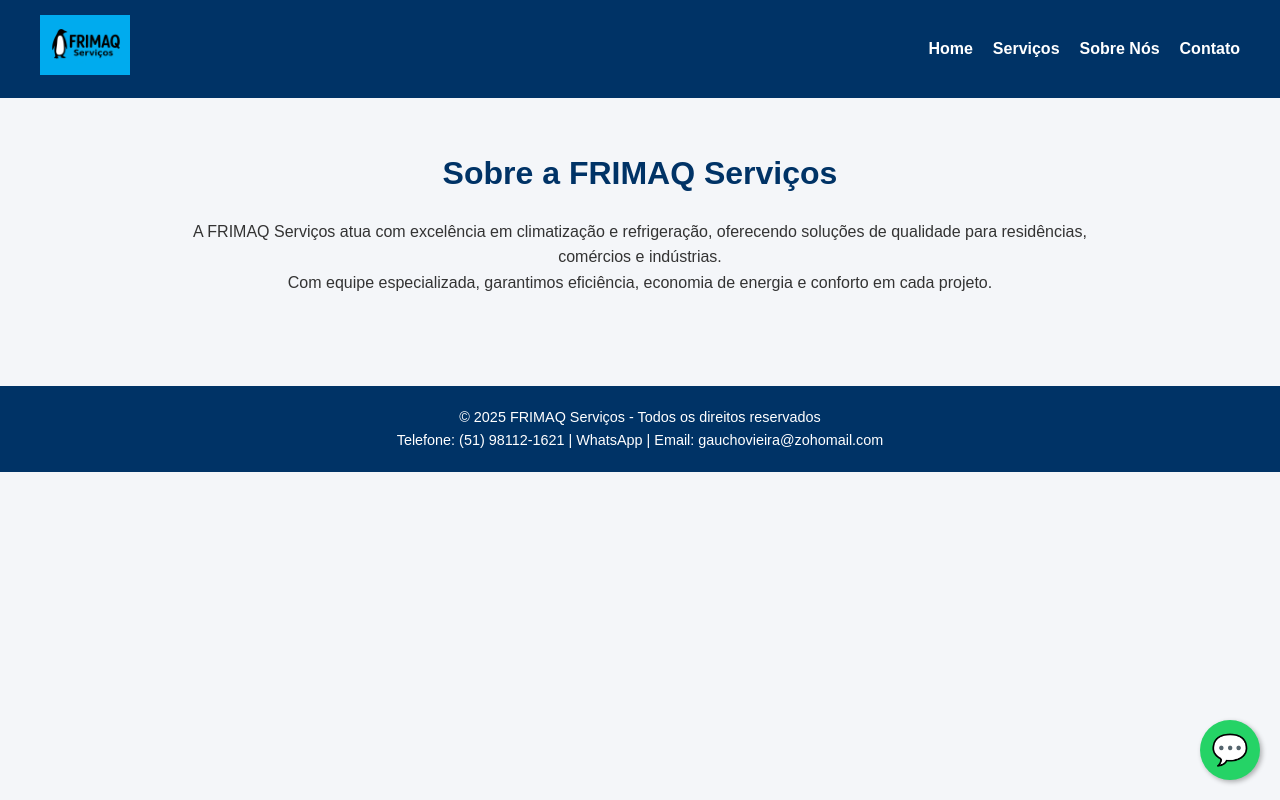
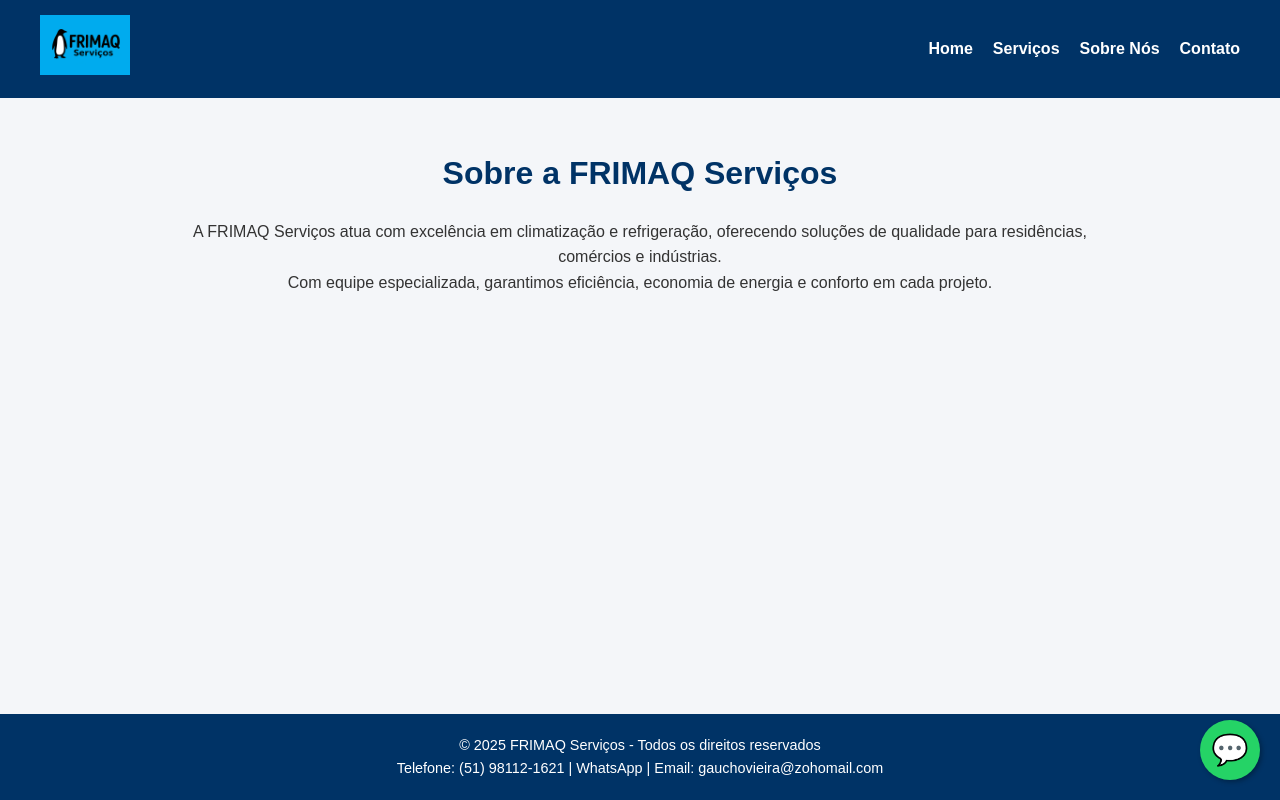
Before and after one commit to frimaq/meu_site, a Flask app: page /sobre in a window 1280 px wide. Run offline with Flask 3, Linux system fonts and the light colour scheme.

Commit message:
Ajusta layout base e CSS para rodapé fixo

```diff
--- a/static/style.css
+++ b/static/style.css
@@ -4,6 +4,23 @@
     margin: 0;
     padding: 0;
     box-sizing: border-box;
+}
+
+/* Força altura mínima de tela em todas as páginas */
+html, body {
+    height: 100%;
+}
+
+/* Garante layout em colunas (header + conteúdo + footer) */
+body {
+    display: flex;
+    flex-direction: column;
+    min-height: 100vh;
+}
+
+/* Faz o conteúdo ocupar o espaço "elástico" */
+main {
+    flex: 1;
 }
 
 body {
```
Also changed, not shown: imagenstrabalho/base.html (added, +34 -0 lines).
